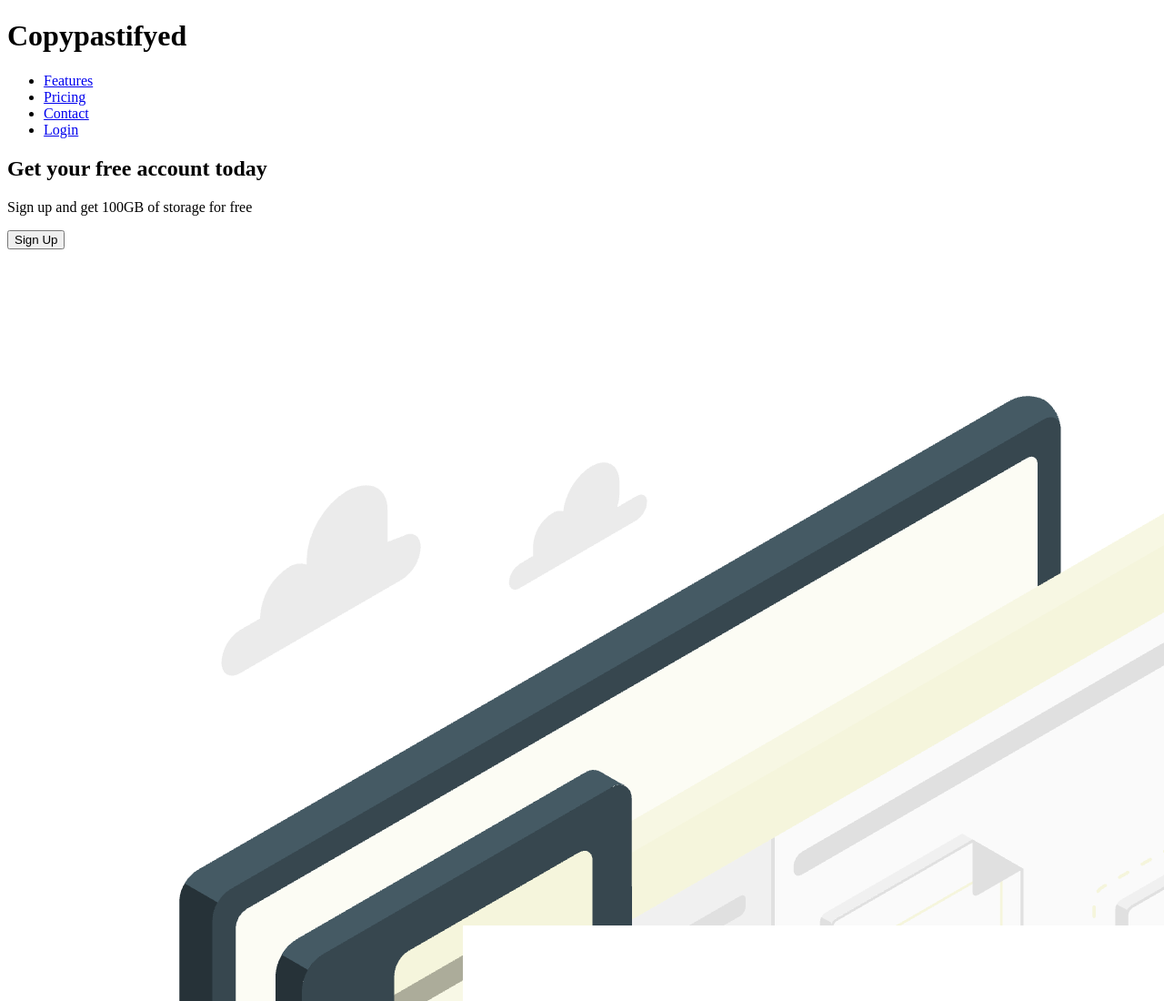
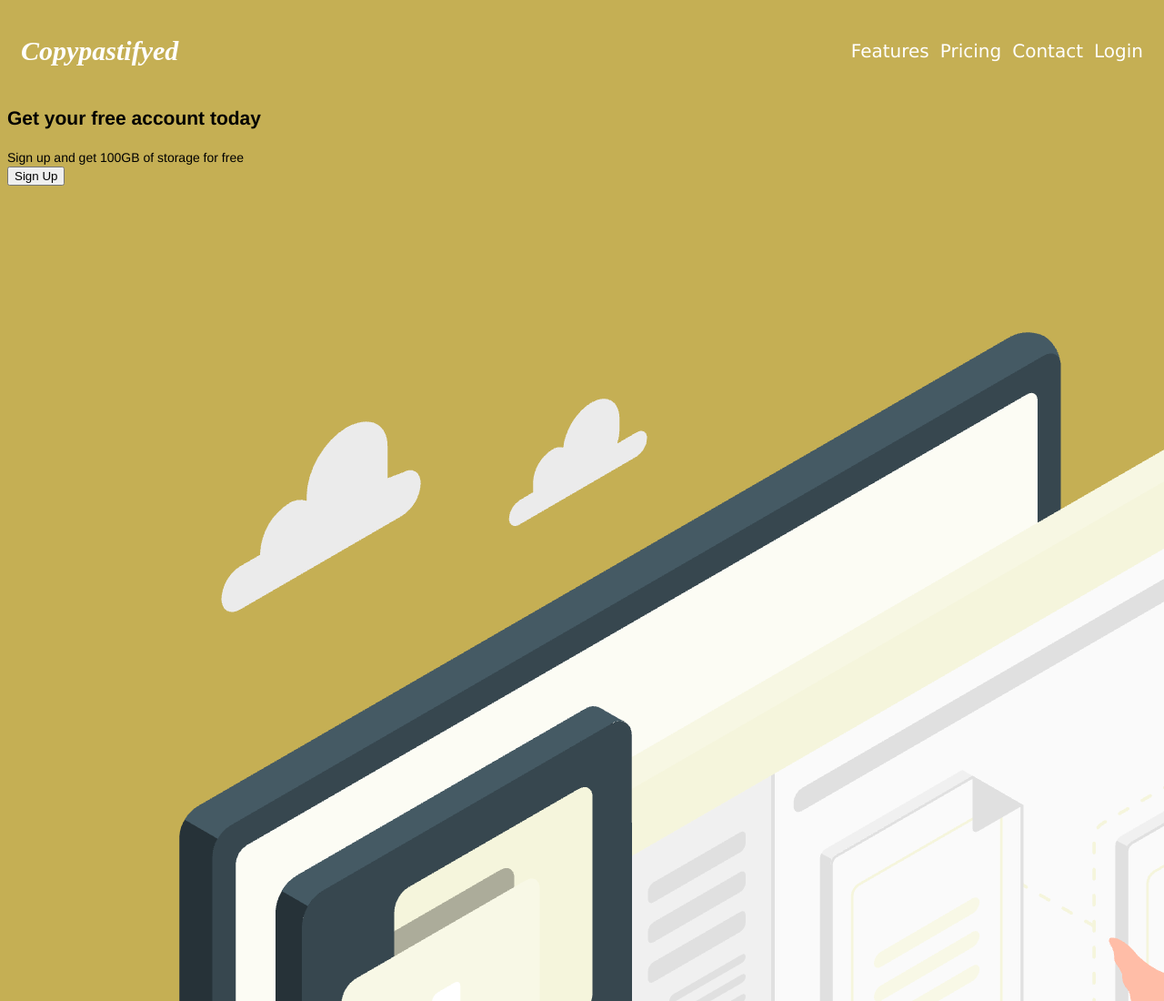
Before and after one commit to mosmn/Landing-page, a plain HTML site: page index.html in a window 1280 px wide. Shown: the top 1100 px of the page at 91% size. Drawn offline with Linux system fonts and the light colour scheme.

Commit message:
done styling the logo and navbar

```diff
--- a/index.html
+++ b/index.html
@@ -12,10 +12,11 @@
     <meta charset="UTF-8">
     <meta http-equiv="X-UA-Compatible" content="IE=edge">
     <meta name="viewport" content="width=device-width, initial-scale=1.0">
+    <link rel="stylesheet" href="styles.css">
     <title>copypastifyed</title>
 </head>
 <body>
-    <div>
+    <div class="header">
         <!-- header -->
         <h1>Copypastifyed</h1>
         <!-- <p>list of links </p> -->
@@ -26,11 +27,11 @@
             <li><a href="https://www.youtube.com/watch?v=QH2-TGUlwu4">Login</a></li>
         </ul>
     </div>
-    <div>
+    <div class="description">
         <!-- sub header and description and sign up button -->
         <div>
             <h2>Get your free account today</h2>
-            <p>Sign up and get 100GB of storage for free</p>
+            <div>Sign up and get 100GB of storage for free</div>
             <button>Sign Up</button>
         </div>
         <!-- image -->
--- a/styles.css
+++ b/styles.css
@@ -0,0 +1,33 @@
+body {
+    background: rgb(197, 175, 84);
+    color: #000;
+    font-family: "Helvetica Neue", Helvetica, Arial, sans-serif;
+    font-size: 14px;
+    line-height: 1.42857143;
+}
+.header {
+    display: flex;
+    justify-content: space-between;
+    margin: 15px;
+    align-items: center;
+}
+
+h1 {
+    font-family: choplin;
+    font-size: 30px;
+    color: rgb(255, 255, 255);
+    font-style: italic;
+}
+
+ul {
+    display: flex;
+    gap: 12px;
+    list-style-type: none;
+}
+
+a {
+    text-decoration: none;
+    color: rgb(255, 255, 255);
+    font-size: 20px;
+    font-family: 'Lucida Sans', 'Lucida Sans Regular', 'Lucida Grande', 'Lucida Sans Unicode', Geneva, Verdana, sans-serif;
+}
```
